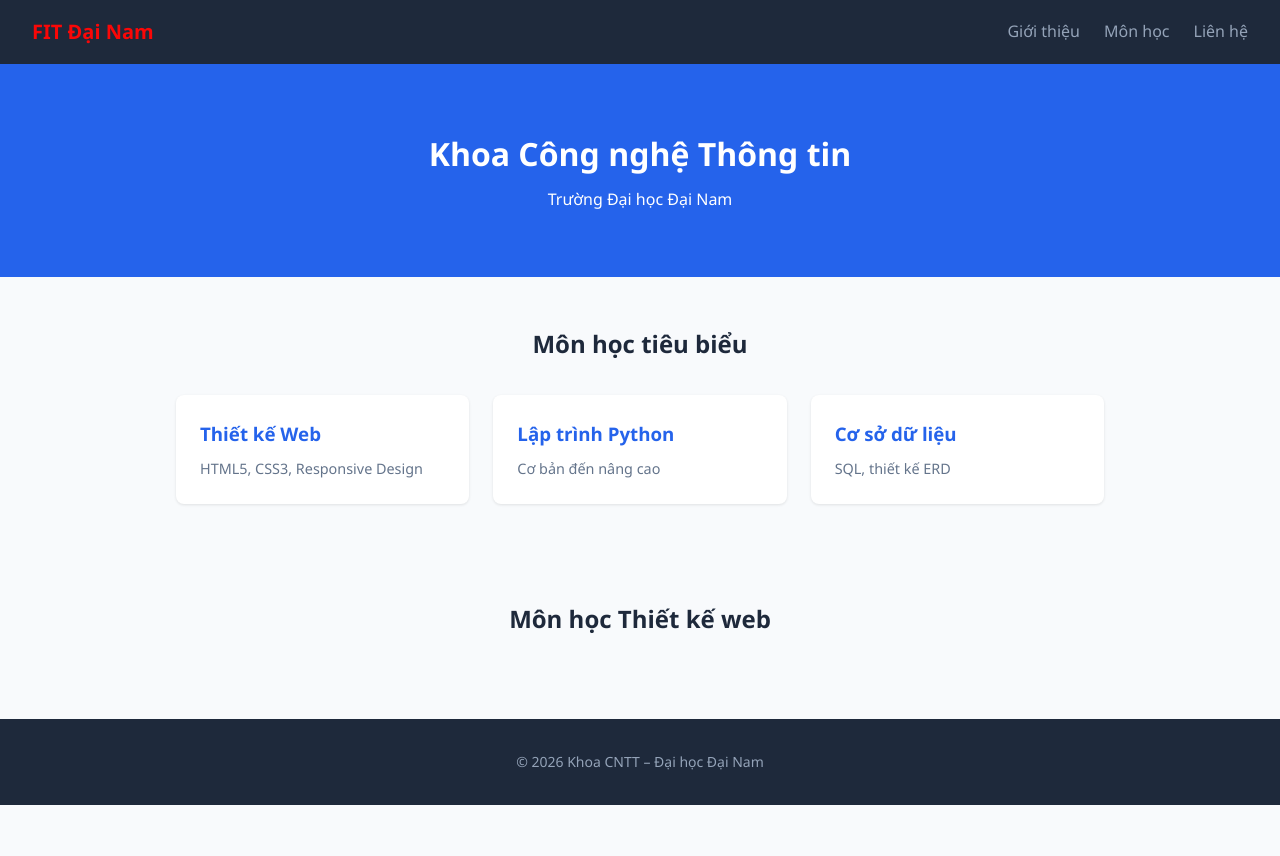
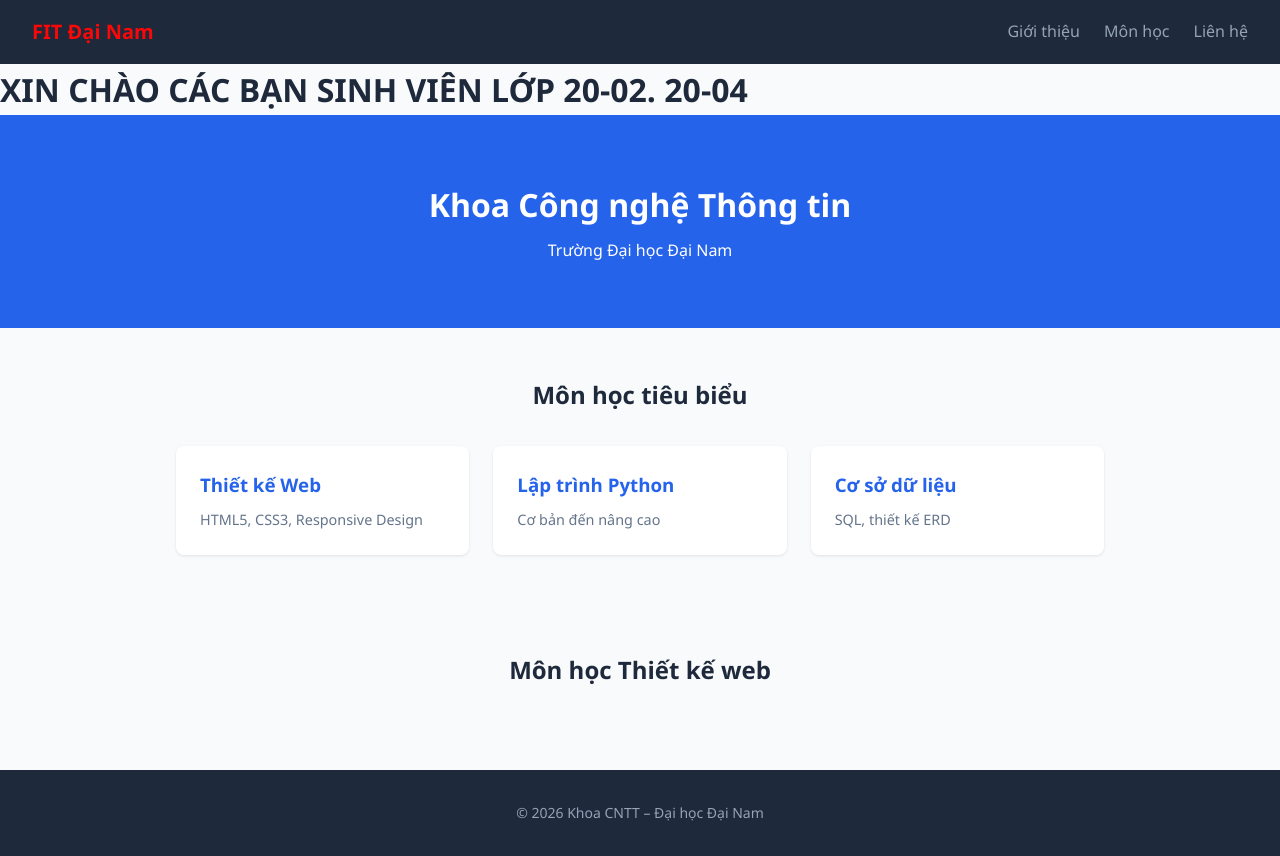
Before and after one commit to lethaibaowork/bai-tap-thay-bao-bao, a plain HTML site: page index.html in a window 1280 px wide. Before the commit the page ends 805 px from the top, so only its background shows below. Drawn offline with Linux system fonts and the light colour scheme.

Commit message:
Vua them loi chao toi 2 lop cua toi

```diff
--- a/index.html
+++ b/index.html
@@ -17,7 +17,7 @@
       <li><a href="#lien-he">Liên hệ</a></li>
     </ul>
   </nav>
-
+  <h1> XIN CHÀO CÁC BẠN SINH VIÊN LỚP 20-02. 20-04</h1>
   <!-- Hero -->
   <section id="gioi-thieu" class="hero">
     <h1>Khoa Công nghệ Thông tin</h1>
```
